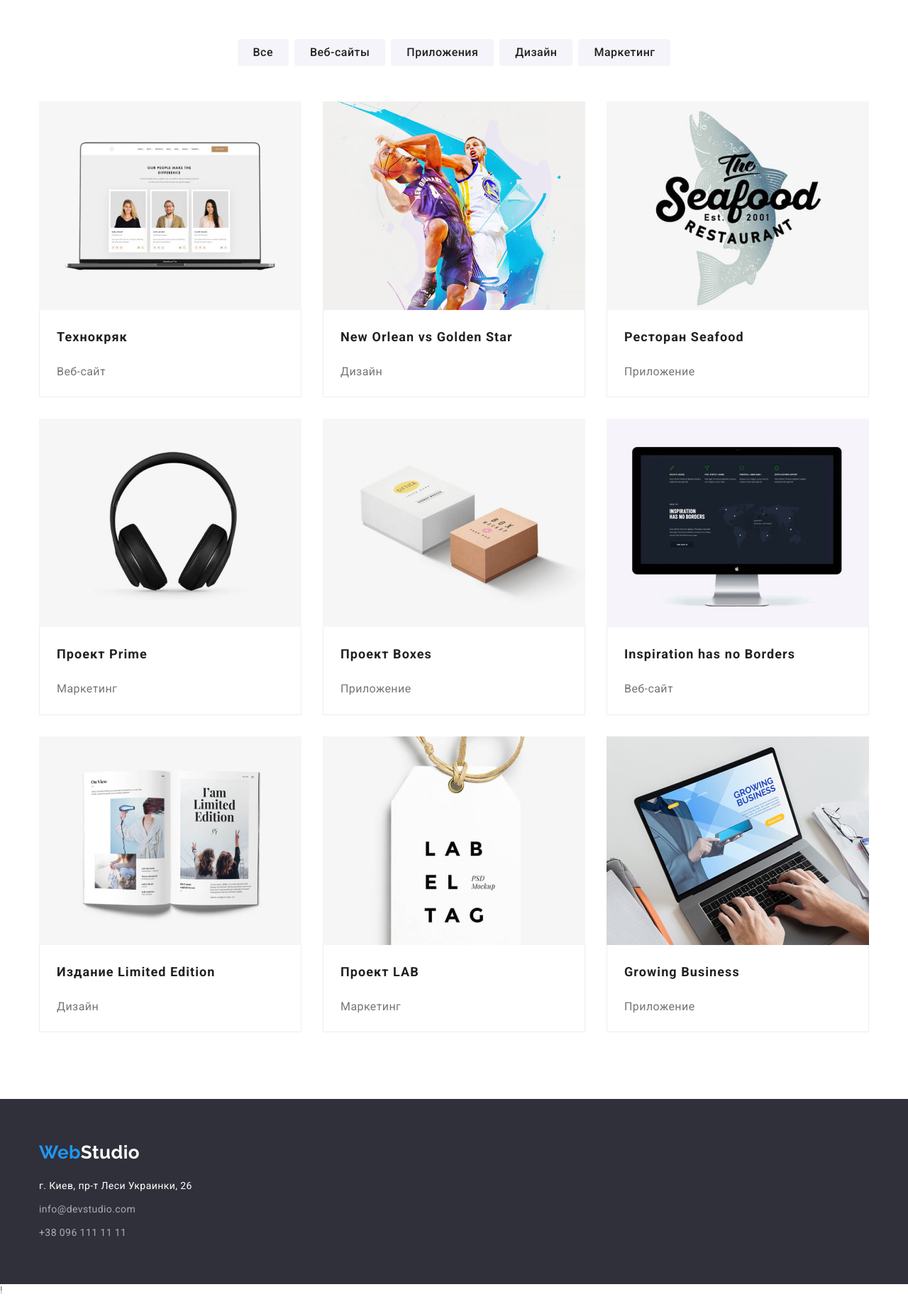
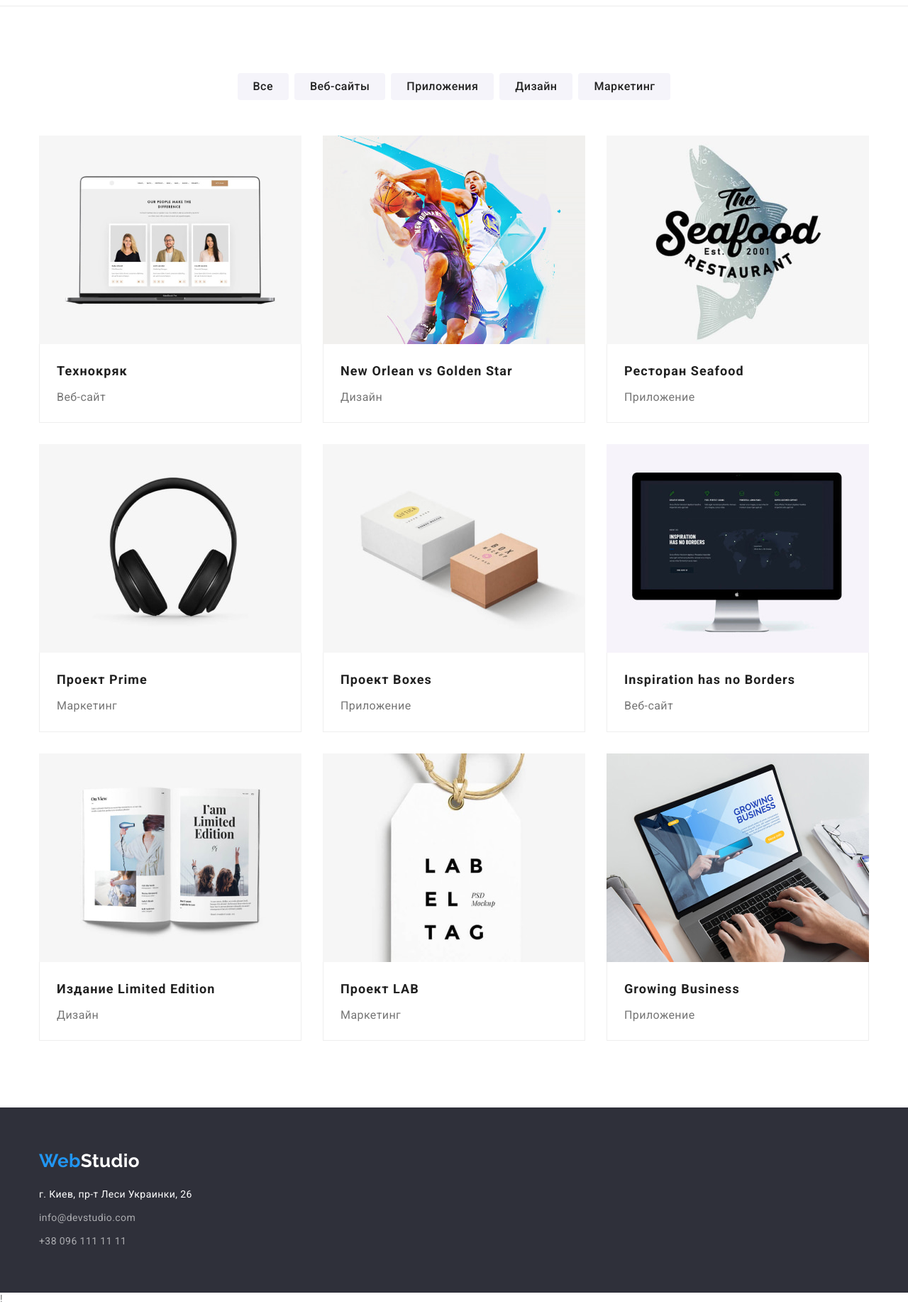
Before and after one commit to MrVandermar/goit-markup-hw-03, a plain HTML site: page portfolio.html in a window 1280 px wide. Shown: the part 71-1909 px from the top of the page at 71% size. Drawn offline with nearby package versions, Linux system fonts and the light colour scheme.

Commit message:
ДЗ№3
Исправлены падинги, дочищены маржины

```diff
--- a/css/main.css
+++ b/css/main.css
@@ -61,20 +61,20 @@ body {
 }
 /* падинги для секций */
 
-.dignity-main,
-.our-team-main,
-.button-main {
+.our-dignity-section,
+.our-team-section,
+.projects-section {
   padding-top: 94px;
   padding-bottom: 94px;
 }
-.our-work-main {
+.our-work-section {
   padding-bottom: 94px;
 }
 
-.footer-main {
+/* .footer-main {
   padding-top: 60px;
   padding-bottom: 60px;
-}
+} */
 .header-main {
   display: flex;
   justify-content: space-between;
@@ -84,6 +84,8 @@ body {
 
 .header {
   border-bottom: 1px solid #ececec;
+  padding-top: 24px;
+  padding-bottom: 24px;
 }
 
 /* логотип */
@@ -165,6 +167,8 @@ body {
 /* навигация футер */
 
 .footer {
+  padding-top: 60px;
+  padding-bottom: 60px;
   background-color: var(--background-second-color);
 }
 .logo-footer {
@@ -340,6 +344,7 @@ body {
 
 .our-team-position {
   margin-top: 0px;
+  margin-bottom: 0;
 
   font-size: 16px;
   text-align: center;
@@ -419,6 +424,7 @@ body {
 }
 .project-text {
   margin-bottom: 0;
+  margin-top: 0;
 
   color: var(--information-text-color);
   font-size: 16px;
```
Also changed, not shown: index.html (+1 -1 lines).
